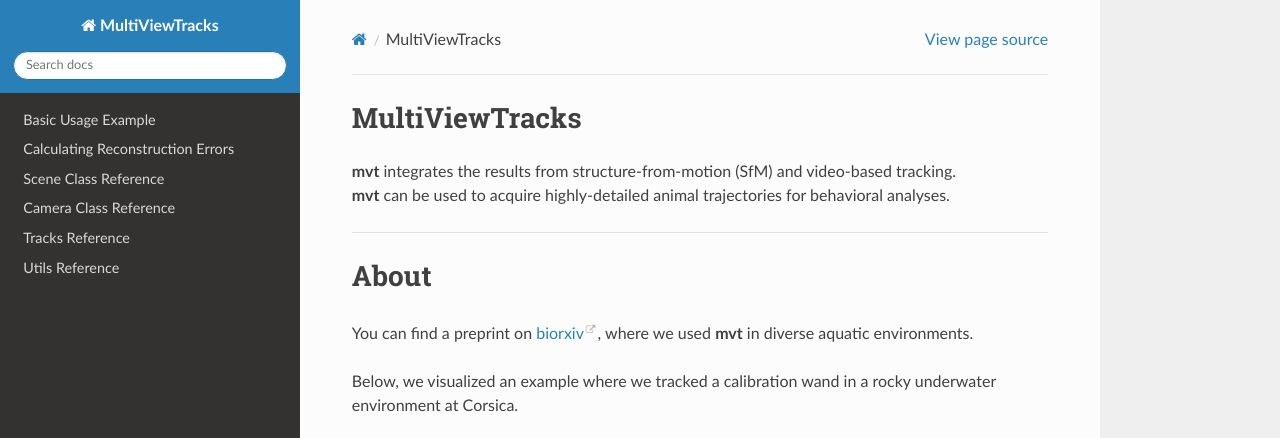
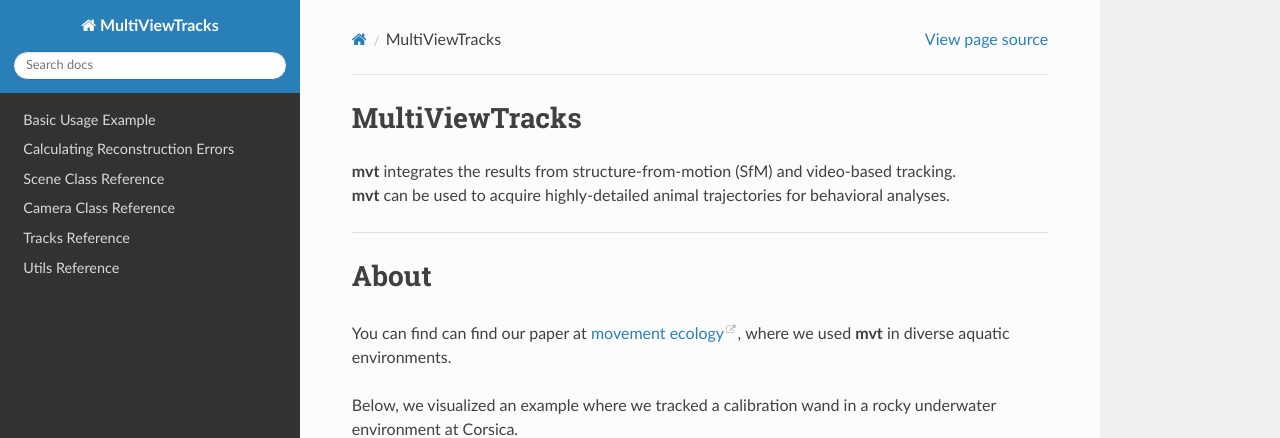
Before and after one commit to pnuehrenberg/multiviewtracks, a Sphinx documentation site: the page built from docs/index.rst, in a window 1280 px wide and 900 px high, cut to the strip 0-438 px from the top of the window. Built offline with Sphinx 7.4.7 and the Read the Docs theme 2.0.0, drawn with Linux system fonts in a browser that asks for light colours.

Commit message:
link paper

```diff
--- a/docs/index.rst
+++ b/docs/index.rst
@@ -9,7 +9,7 @@ MultiViewTracks
 About
 =====
 
-You can find a preprint on `biorxiv
+You can find can find our paper at `movement ecology
 <https://www.biorxiv.org/content/10.1101/571232v1>`_, where we used **mvt** in diverse aquatic environments.
 
 .. raw:: html
```
Also changed, not shown: README.md (+1 -1 lines).
